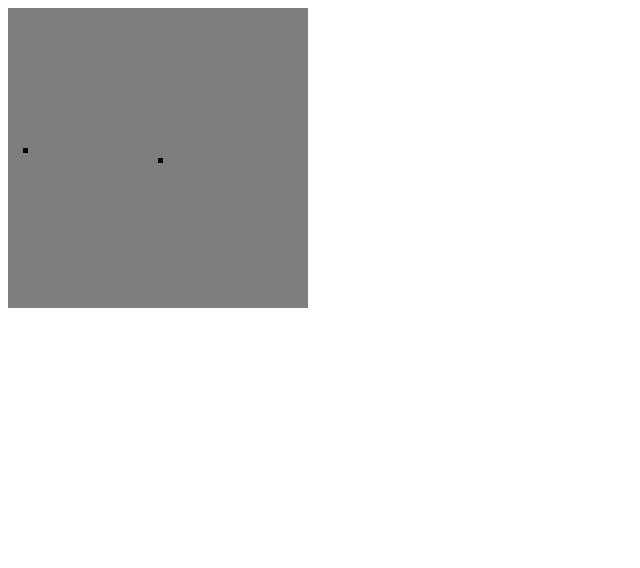
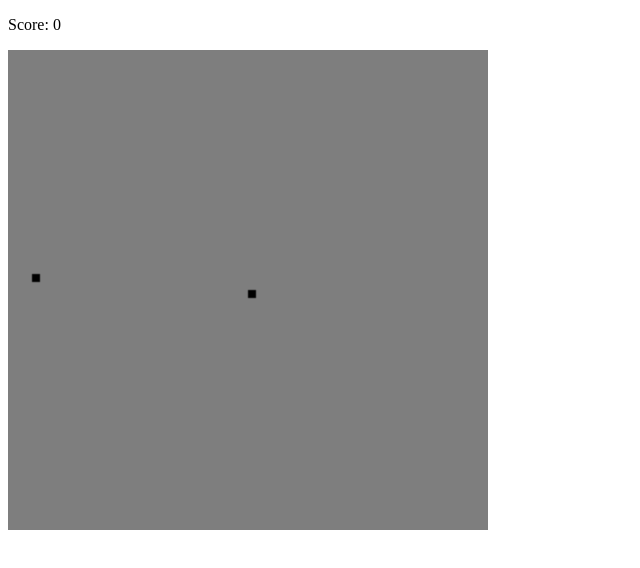
Before and after one commit to SalvisR/SnakeGame, a plain HTML site: page index.html in a window 1280 px wide. Shown: the whole page, without its empty margins (0-640 px from the left). Drawn offline with Linux system fonts and the light colour scheme.

Commit message:
Score added

```diff
--- a/index.html
+++ b/index.html
@@ -8,11 +8,14 @@
     <style>
         canvas {
             background-color: rgb(126, 126, 126);
+            transform: scale(1.6);
+            transform-origin: top left;
         }
     </style>
 </head>
 
 <body>
+    <p>Score: <span id="score">0</span></p>
     <canvas></canvas>
     <script src="./js/snake.js"></script>
     <script src="./js/app.js"></script>
--- a/js/app.js
+++ b/js/app.js
@@ -1,4 +1,5 @@
 const canvas = document.querySelector('canvas');
+const score = document.querySelector('#score');
 canvas.width = 300;
 canvas.height = 300;
 
@@ -6,6 +7,8 @@ const snake = new Snake();
 
 snake.showFood();
 snake.move();
+snake.getScoreEl(score);
+
 window.addEventListener('keydown', (event) => {
   // Up
   if (event.keyCode === 38) {
--- a/js/snake.js
+++ b/js/snake.js
@@ -18,6 +18,8 @@ class Snake {
       y: 0
     };
     this.food = {};
+    this.score = 0;
+    this.scoreEl = null;
   }
 
   setDir(x, y) {
@@ -81,6 +83,7 @@ class Snake {
 
     if (x == this.food.x && y == this.food.y) {
       this.grow();
+      this.setScore();
     }
   }
 
@@ -90,11 +93,20 @@ class Snake {
     const headPos = this.body.filter(pos => pos.x == x && pos.y == y);
 
     if (x > 295 || x < 0 || y > 295 || y < 0) {
-      console.log('end game');
+      console.log('Game Over!');
       cancelAnimationFrame(this.request);
     } else if (headPos.length > 1) {
-      console.log('end game');
+      console.log('Game Over!');
       cancelAnimationFrame(this.request);
     }
   }
+
+  getScoreEl(el) {
+    this.scoreEl = el;
+  }
+
+  setScore() {
+    this.score += 5;
+    this.scoreEl.textContent = this.score;
+  }
 }
```
